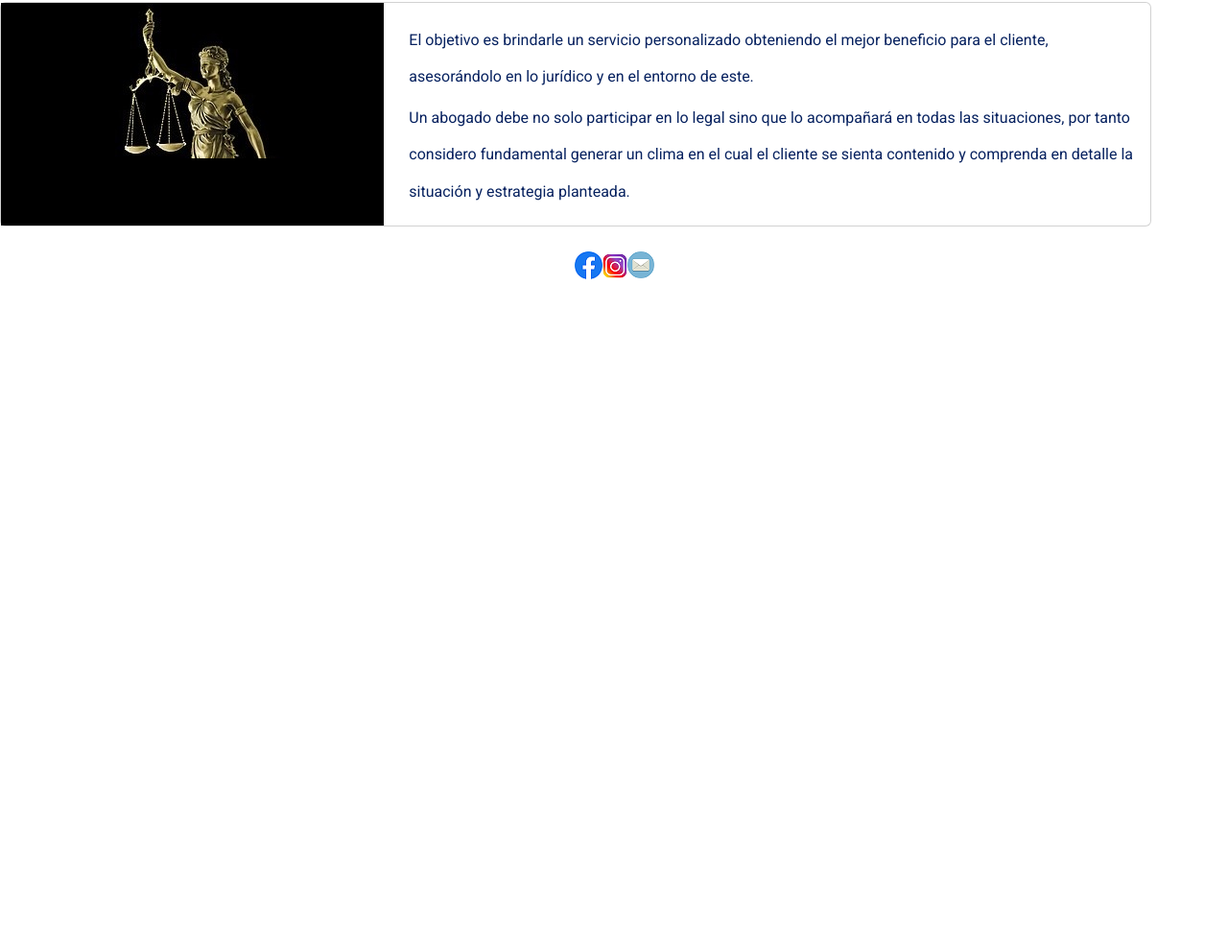
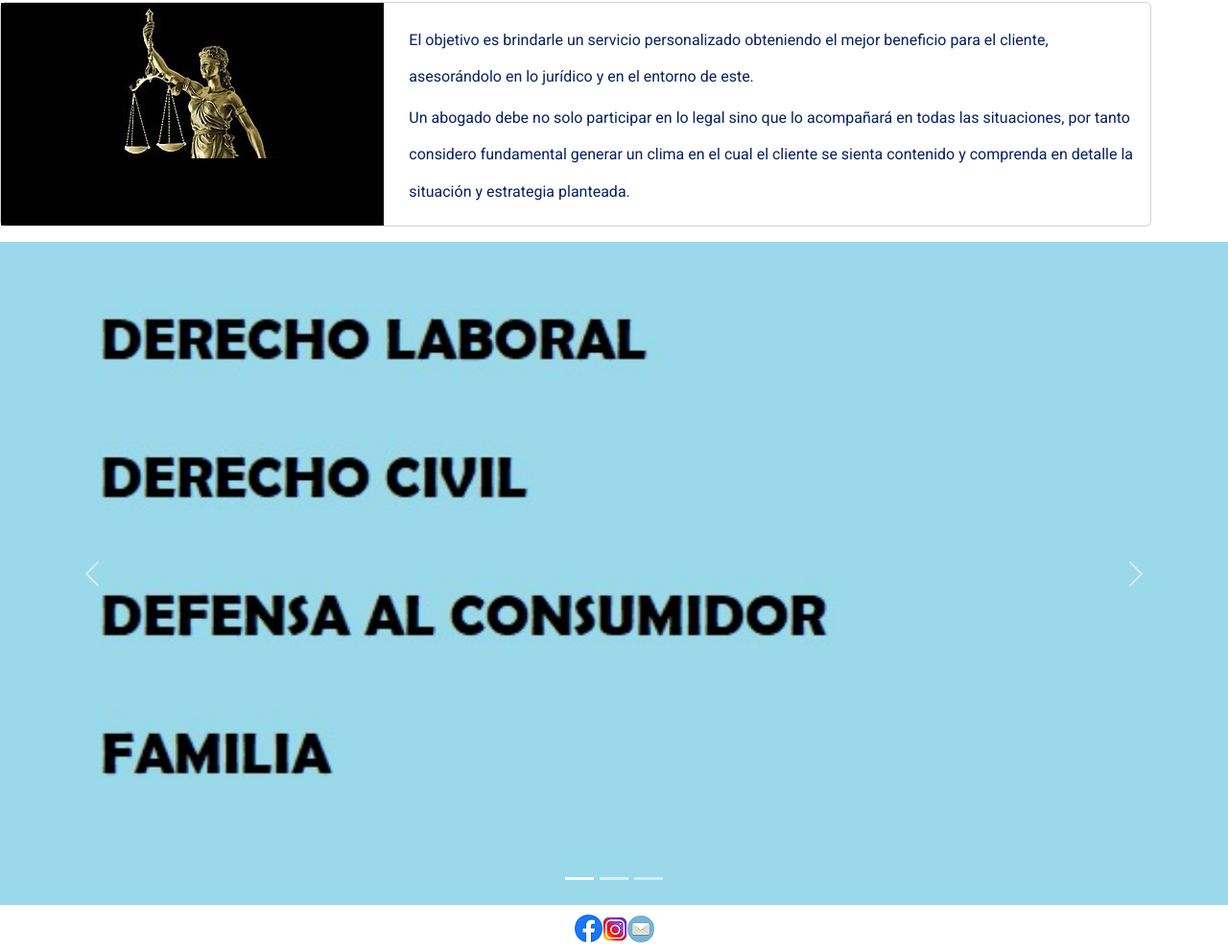
Before and after one commit to LauFacio/RepoEntrega, a website: page index.html in a window 1280 px wide. Shown: the part 227-1219 px from the top of the page at 96% size. Before the commit the page ends 800 px from the top, so only its background shows below. Drawn offline with nearby package versions, Linux system fonts and the light colour scheme.

Commit message:
agregados home

```diff
--- a/index.html
+++ b/index.html
@@ -96,6 +96,38 @@
 </section>
 
 
+
+<!-- Carousel -->
+
+<div id="carouselExampleIndicators" class="carousel slide" data-bs-ride="carousel">
+  <div class="carousel-indicators">
+    <button type="button" data-bs-target="#carouselExampleIndicators" data-bs-slide-to="0" class="active" aria-current="true" aria-label="Slide 1"></button>
+    <button type="button" data-bs-target="#carouselExampleIndicators" data-bs-slide-to="1" aria-label="Slide 2"></button>
+    <button type="button" data-bs-target="#carouselExampleIndicators" data-bs-slide-to="2" aria-label="Slide 3"></button>
+  </div>
+  <div class="carousel-inner">
+    <div class="carousel-item active">
+      <img src="imagen/ramas.jpg" class="d-block w-100" alt="Ramas del derecho">
+    </div>
+    <div class="carousel-item">
+      <img src="imagen/datos.jpg" class="d-block w-100" alt="Datos para contactarse">
+    </div>
+    <div class="carousel-item">
+      <img src="imagen/experiencia.jpg" class="d-block w-100" alt="Abogado con experiencia">
+    </div>
+  </div>
+  <button class="carousel-control-prev" type="button" data-bs-target="#carouselExampleIndicators" data-bs-slide="prev">
+    <span class="carousel-control-prev-icon" aria-hidden="true"></span>
+    <span class="visually-hidden">Previous</span>
+  </button>
+  <button class="carousel-control-next" type="button" data-bs-target="#carouselExampleIndicators" data-bs-slide="next">
+    <span class="carousel-control-next-icon" aria-hidden="true"></span>
+    <span class="visually-hidden">Next</span>
+  </button>
+</div>
+
+<!-- Fin carousel -->
+
 	<footer class="pie">
 
 	<a href="https://www.facebook.com/Dr.PatricioSchiavone" target="_blank">
```
Also changed, not shown: Contacto.html (+2 -2 lines), imagen/Fondopinceladas.jpg (deleted), imagen/datos.jpg (added), imagen/experiencia.jpg (added), imagen/facebook32.png (deleted), imagen/facebook64.png (deleted), imagen/ramas.jpg (added).
